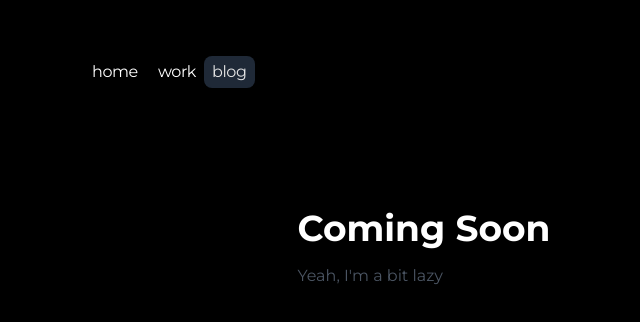
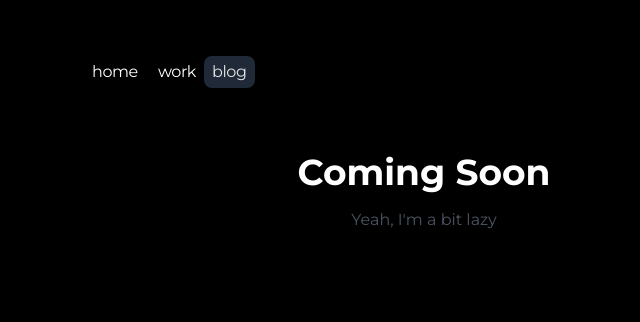
Before and after one commit to adistrim/adistrimdotin, a Next.js app: page /blog in a window 1280 px wide. Shown: the top 322 px of the page, without its empty margins (216-856 px from the left). Built offline with nearby package versions, Linux system fonts and the light colour scheme.

Commit message:
improved code layout overall

```diff
--- a/src/app/blog/page.tsx
+++ b/src/app/blog/page.tsx
@@ -1,16 +1,9 @@
-import React from 'react';
-
-
 const Blog = () => {
     return (
-        <div className='font-mons antialiased max-w-2xl mb-40 flex flex-col md:flex-row mx-4 mt-8 lg:mx-auto'>
-            <div className='flex-auto min-w-0 mt-6 flex flex-col px-2 md:px-0'>
-                <section>
-                    <h1 className="text-4xl font-bold mb-4">Coming Soon</h1>
-                    <p className="text-gray-600 mb-8">Yeah, I'm a bit lazy</p>
-                </section>
-            </div>
-        </div>
+        <section className='text-center'>
+            <h1 className="text-4xl font-bold mb-4">Coming Soon</h1>
+            <p className="text-gray-600 mb-8">Yeah, I'm a bit lazy</p>
+        </section>
     );
 };
 
--- a/src/app/page.tsx
+++ b/src/app/page.tsx
@@ -1,5 +1,3 @@
-import Header from "./components/header"
-
 export default function Home() {
   return (
     <section>
--- a/src/app/work/page.tsx
+++ b/src/app/work/page.tsx
@@ -1,13 +1,9 @@
-import React from 'react';
-
 const Work = () => {
   return (
-    <div className="min-h-screen flex items-center justify-center">
-      <div className="text-center">
-        <h1 className="text-4xl font-bold mb-4">Coming Soon</h1>
-        <p className="text-gray-600 mb-8">Yeah, I'm a bit lazy</p>
-      </div>
-    </div>
+    <section className='text-center'>
+      <h1 className="text-4xl font-bold mb-4">Coming Soon</h1>
+      <p className="text-gray-600 mb-8">Yeah, I'm a bit lazy</p>
+    </section>
   );
 };
 
```
